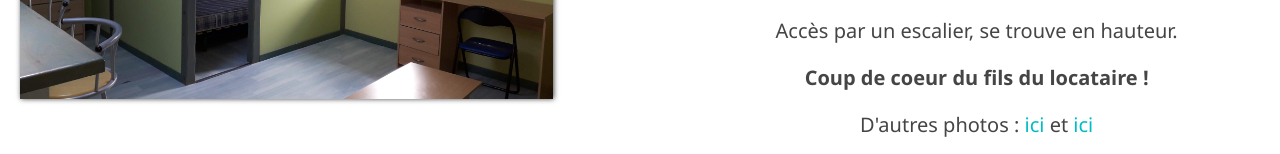
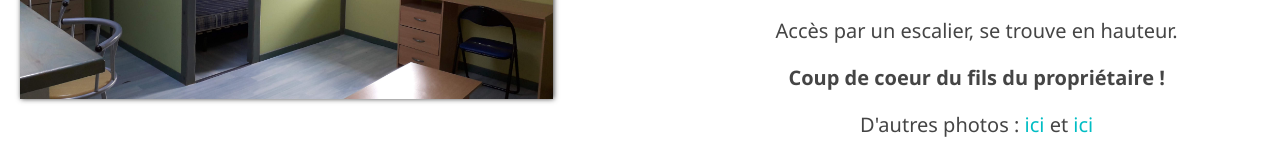
Before and after one commit to TheMisterRedFox/Projet_LMC, a plain HTML site: page lodging.html in a window 1280 px wide. Shown: the part 2050-2204 px from the top of the page. Drawn offline with Linux system fonts and the light colour scheme.

Commit message:
change a mistake in content

```diff
--- a/lodging.html
+++ b/lodging.html
@@ -57,7 +57,7 @@
                 <h2><span id="rightTextLodgingF">LOGEMENT F</span></h2>
                 <p>Logement de 29m² avec cuisine ouverte et chambre ouverte.</p>
                 <p>Accès par un escalier, se trouve en hauteur.</p>
-                <p><strong>Coup de coeur du fils du locataire !</strong></p>
+                <p><strong>Coup de coeur du fils du propriétaire !</strong></p>
                 <p>D'autres photos : <a href="./img/ST67F/lodgingF2.jpg" target=blank>ici</a> et <a href="./img/ST67F/lodgingF3.jpg" target=blank>ici</a></p>
             </li>
         </ul>
```
